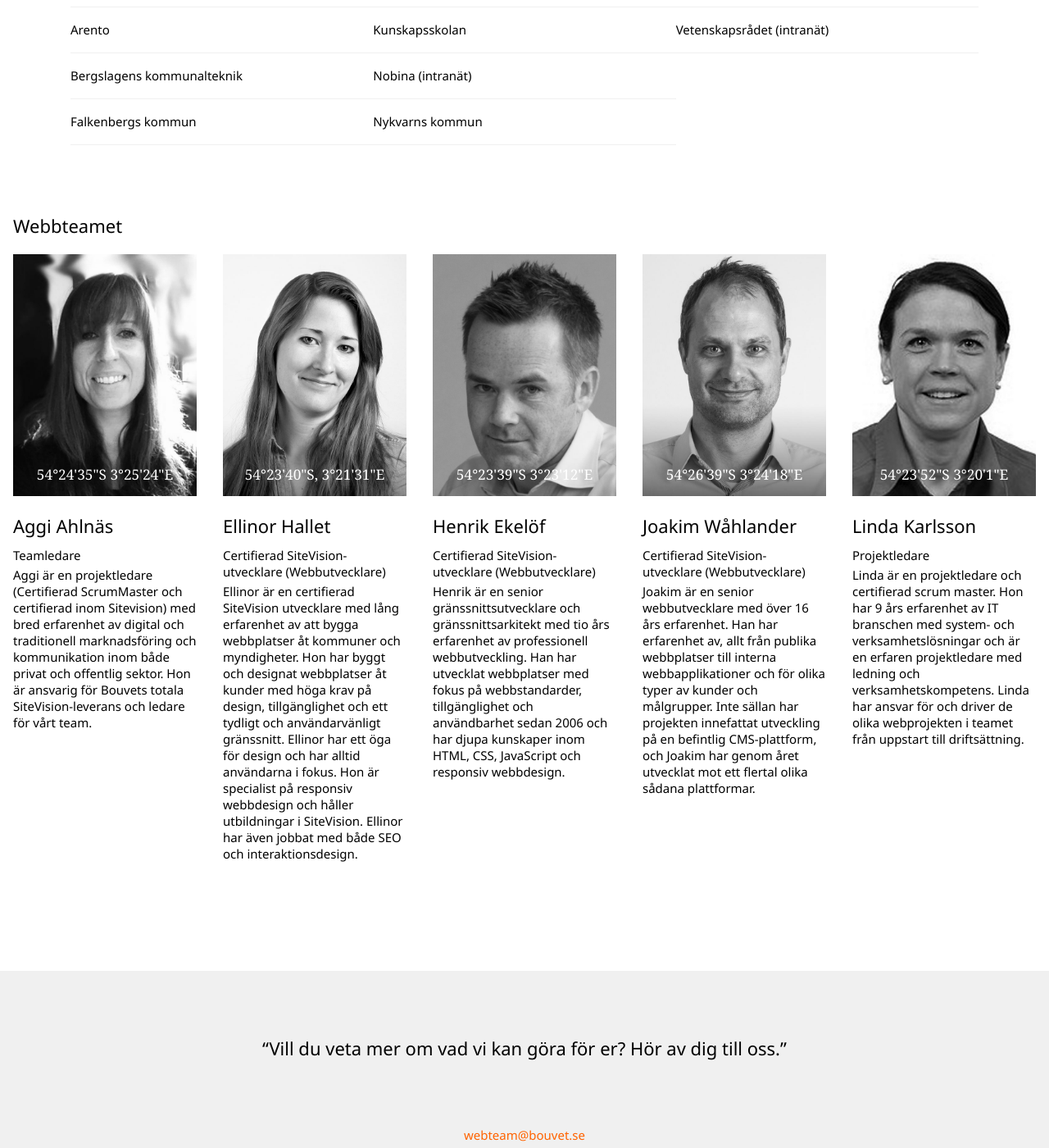
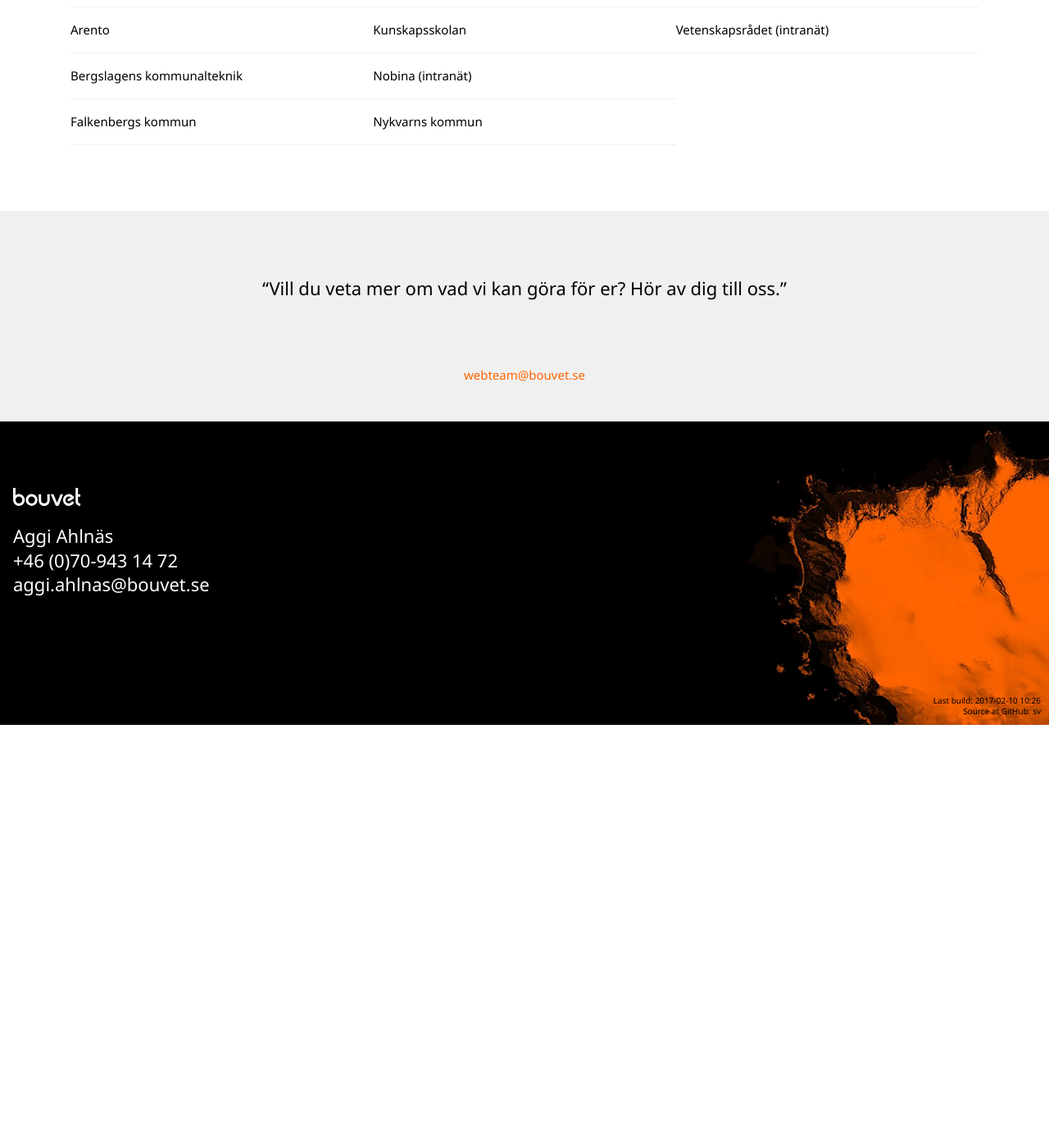
Before and after one commit to BouvetStockholmAB/sv, a Jekyll site: the page built from index.md, in a window 1280 px wide and 1400 px high, scrolled down 2738 px. Shown: the whole window at 82% size. Built offline with Jekyll 4.4.1, drawn with Linux system fonts in a browser that asks for light colours; some web fonts are replaced; after the commit the page ends 3622 px from its top, so only the background shows below that.

Commit message:
Hide team, fix phone number

```diff
--- a/_data/the-team.json
+++ b/_data/the-team.json
@@ -5,7 +5,7 @@
             "title": "Teamledare",
             "about": "Aggi är en projektledare (Certifierad ScrumMaster och certifierad inom Sitevision) med bred erfarenhet av digital och traditionell marknadsföring och kommunikation inom både privat och offentlig sektor. Hon är  ansvarig för Bouvets totala SiteVision-leverans och ledare för vårt team.",
             "email": "aggi.ahlnas@bouvet.se",
-            "tel": "+46 709 123 456",
+            "tel": "+46 (0)70-943 14 72",
             "img": "aggi",
             "position": "54°24'35\"S 3°25'24\"E"
         },
--- a/_includes/footer.html
+++ b/_includes/footer.html
@@ -5,6 +5,6 @@
     {% comment %}
     <div class="category">{{ aggi.title }}</div>
     {% endcomment %}
-    <div><a class="tel" href="tel:{{ aggi.tel | replace: " ", "" | cgi_escape }}">{{ aggi.tel }}</a></div>
+    <div><a class="tel" href="tel:{{ aggi.tel | replace: " ", "" | replace: "(0)", "" | replace: "-", "" | cgi_escape }}">{{ aggi.tel }}</a></div>
     <div><a class="email" href="mailto:{{ aggi.email }}">{{ aggi.email }}</a></div>
 </div>
--- a/index.md
+++ b/index.md
@@ -63,6 +63,7 @@ title: Bouvet Team SiteVision
             </div>
         </div>
 
+        {% comment %}
         <div class="ct ct--std" id="the-team">
             <h2 class="tableList__heading">Webbteamet</h2>
             <p></p>
@@ -70,6 +71,7 @@ title: Bouvet Team SiteVision
                 {% include_relative _content/the-team.html %}
             </ul>
         </div>
+        {% endcomment %}
 
     </div>
 
```
